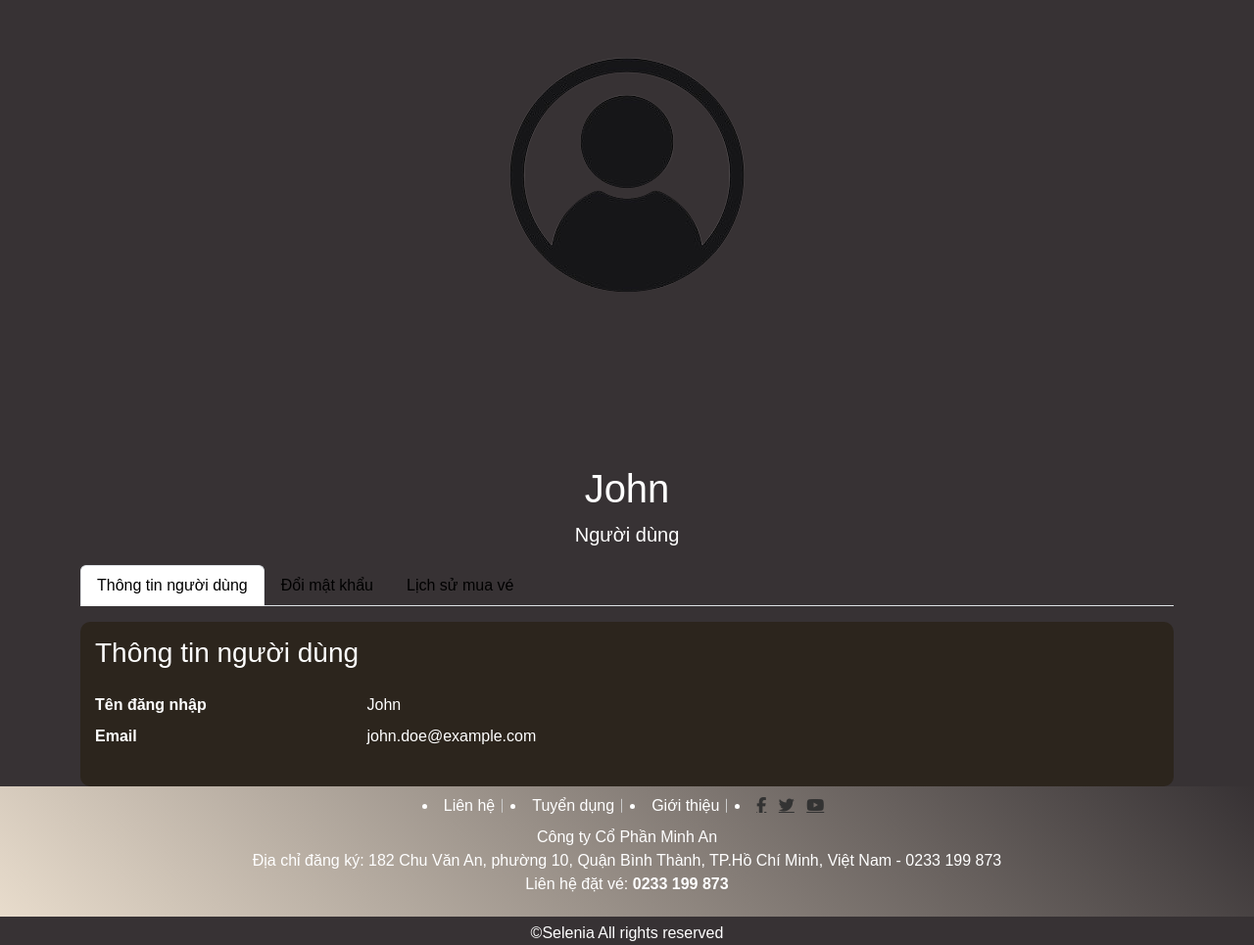
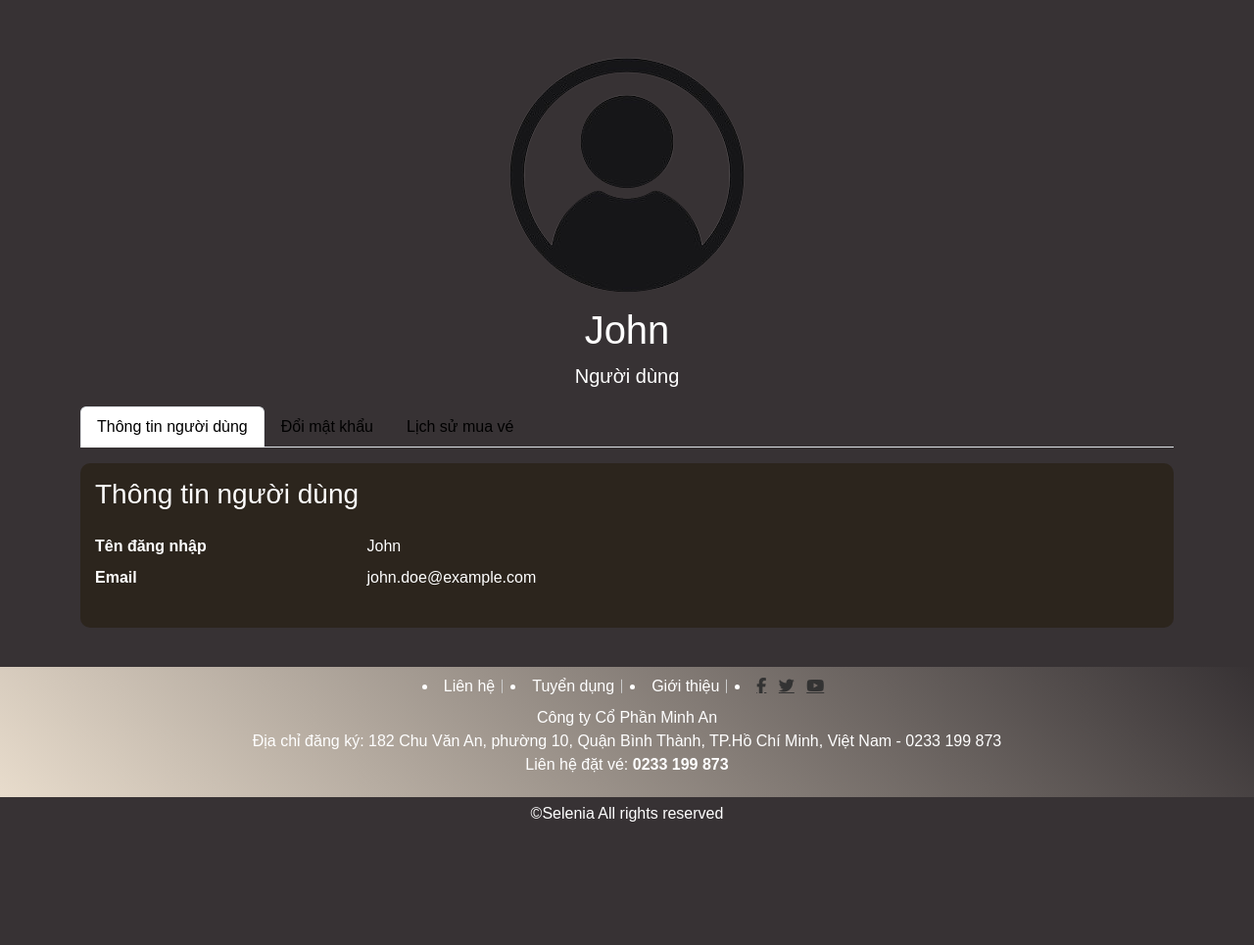
Before and after one commit to tmthu1204/ISE-04-TicketWebsite, a PHP site: page /user/user-info.html in a window 1280 px wide. Shown: the part 61-1026 px from the top of the page at 98% size. After the commit the page ends 904 px from the top, so only its background shows below. Run offline with PHP 8.4, Linux system fonts and the light colour scheme.

Commit message:
Update user profile

```diff
--- a/HTML TICKET MOVIE/style.css
+++ b/HTML TICKET MOVIE/style.css
@@ -697,6 +697,7 @@ footer {
     background-color:#2c251d;
     padding: 15px; /* Khoảng cách bên trong thẻ */
     border-radius: 10px; /* Bo góc */
+    margin-bottom:40px;
 }
 
 .nav-link {
@@ -708,10 +709,14 @@ footer {
 }
 
 h1 {
-    margin-top: 100px; /* Tăng khoảng cách bên dưới tiêu đề */
+    margin-top: 125px; /* Tăng khoảng cách bên dưới tiêu đề */
 }
 
 #confirmBtn{
-    margin-bottom:100px;
+    margin-bottom:125px;
     margin-top:50px;
 }
+
+.user-name{
+    margin-top: -50px;
+}
--- a/HTML TICKET MOVIE/user/user-info.html
+++ b/HTML TICKET MOVIE/user/user-info.html
@@ -63,8 +63,8 @@
     <body>
         <header class="profile-header">
             <div class="container text-center">
-                <img src="../images/user-removebg-preview.png" alt="User profile picture" class="rounded-circle profile-img mb-3">
-                <h1>John</h1>
+                <img src="../images/user-removebg-preview.png" alt="User profile picture" class="rounded-circle profile-img mb-1">
+                <h1 class="user-name">John</h1>
                 <p class="lead">Người dùng</p>
             </div>
         </header>
```
